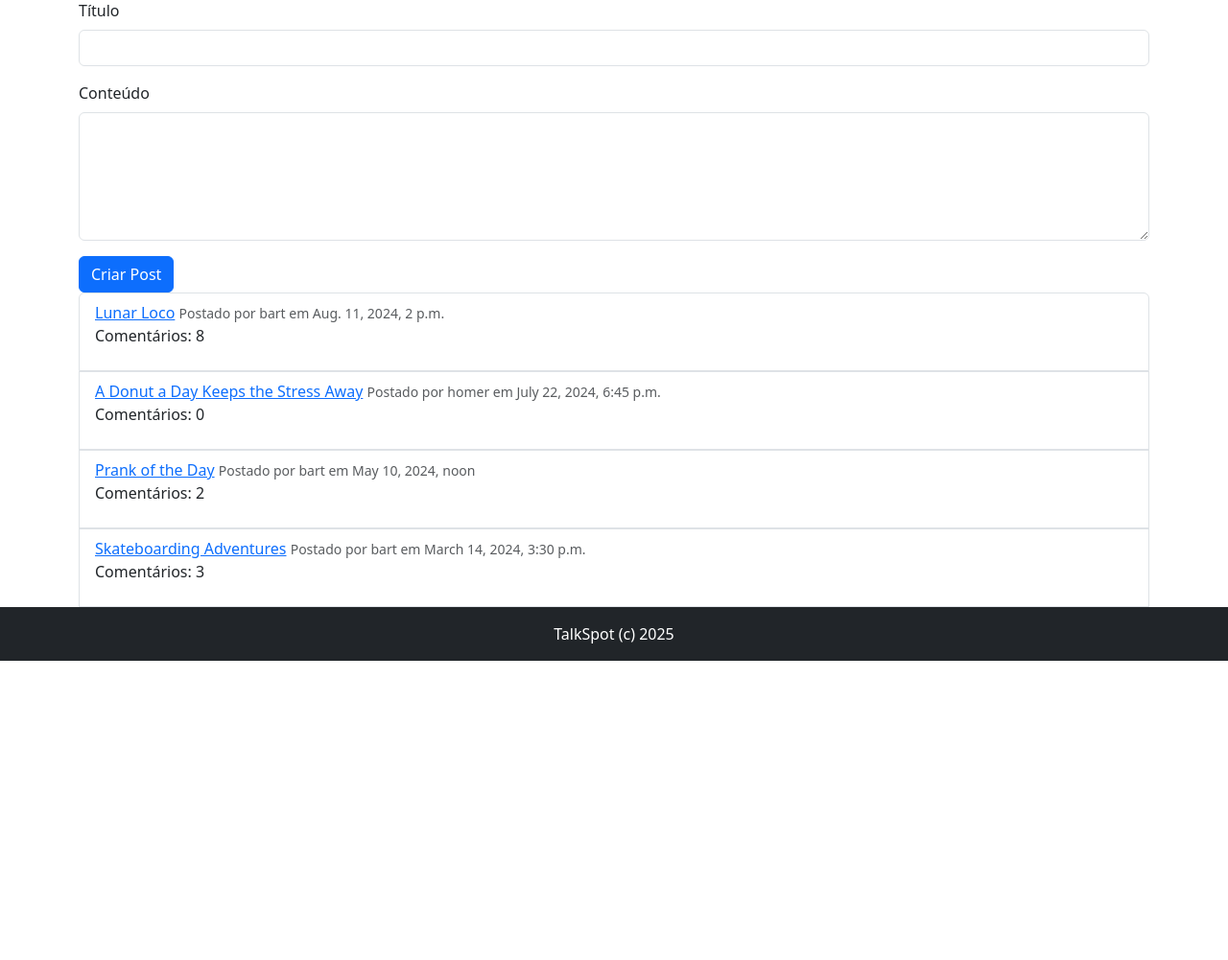
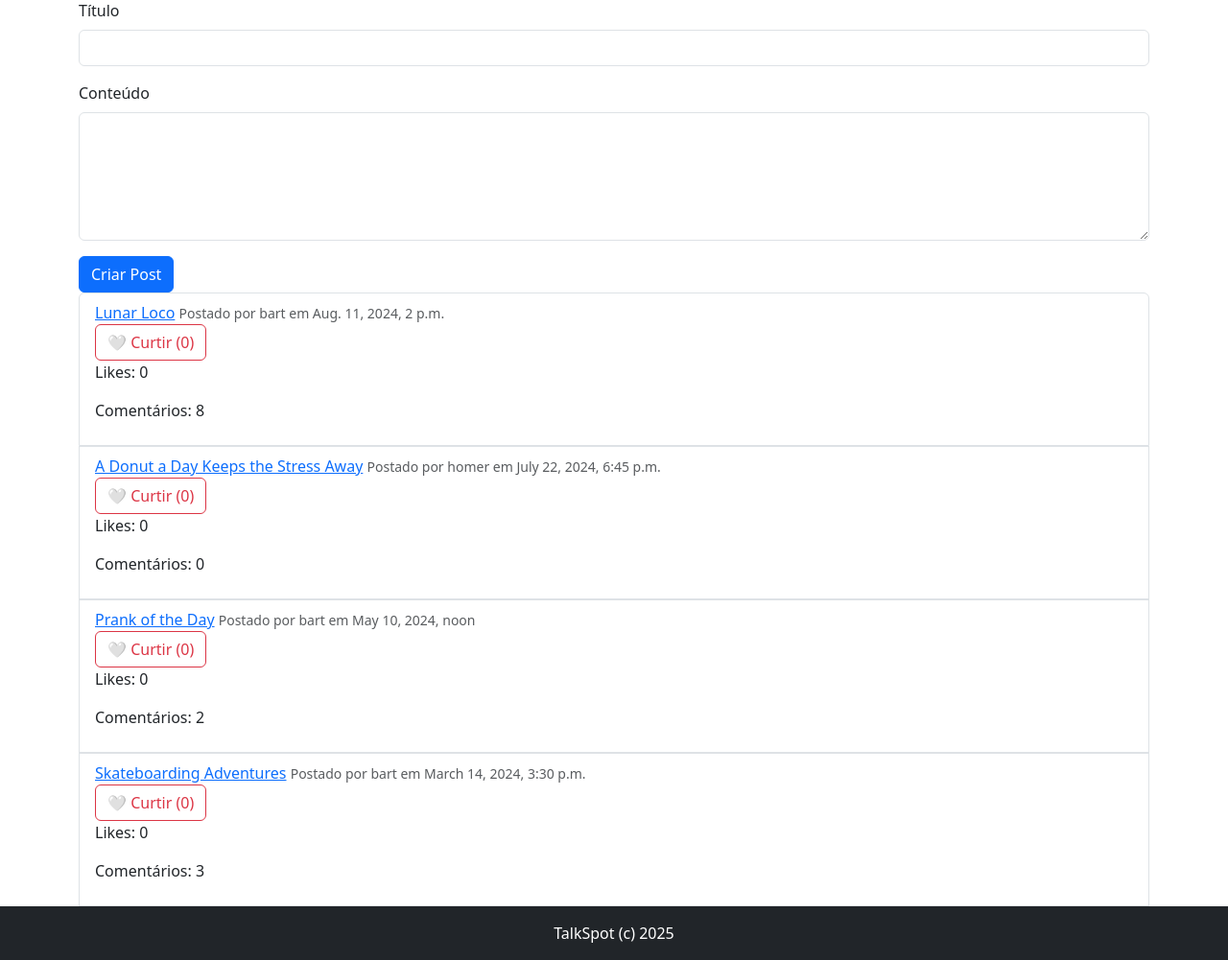
Before and after one commit to devtraldi/talkspot, a Django app: page /app/ in a window 1280 px wide. Shown: the part 271-1272 px from the top of the page at 96% size. Before the commit the page ends 960 px from the top, so only its background shows below. Run offline with Django 5.2, Linux system fonts and the light colour scheme; data comes from the database, SQL or seed files in the repository; data that the repository does not hold is empty.

Commit message:
botao curtir adicionado
ainda não está perfeito, mas já funciona. Não pode deixar os users is_staff curtirem e precisa fazer que após a curtida a página fique parada, pois está indo para o início do html

```diff
--- a/TalkSpot/app/models.py
+++ b/TalkSpot/app/models.py
@@ -14,9 +14,13 @@ class Post(models.Model):
     content = models.TextField()
     created_at = models.DateTimeField(auto_now_add=True)
     author = models.ForeignKey(User, on_delete=models.CASCADE, related_name='posts')
+    likes = models.ManyToManyField(User, related_name='liked_posts', blank=True)
 
     def __str__(self):
         return self.title
+
+    def total_likes(self):
+        return self.likes.count()
 
 
 class Comment(models.Model):
--- a/TalkSpot/app/templates/app/app.html
+++ b/TalkSpot/app/templates/app/app.html
@@ -29,6 +29,19 @@
         <li class="list-group-item">
             <a href="{% url 'post_list' post.id %}">{{ post.title }}</a>
             <small class="text-muted">Postado por {{ post.author.username }} em {{ post.created_at }}</small>
+            <!-- Botão de curtir -->
+            <form method="post" action="{% url 'like_post' post.id %}">
+                {% csrf_token %}
+                <button type="submit" class="btn btn-outline-danger">
+                    {% if request.user in post.likes.all %}
+                        ❤️ Descurtir
+                    {% else %}
+                        🤍 Curtir
+                    {% endif %}
+                    ({{ post.total_likes }})
+                </button>
+            </form>
+            <p>Likes: {{ post.likes.count }}</p>
             <p>Comentários: {{ post.comments.count }}</p>
 
             <!-- Botão de editar que abre em nova página -->
--- a/TalkSpot/app/templates/app/post.html
+++ b/TalkSpot/app/templates/app/post.html
@@ -25,6 +25,7 @@
 
     <h3>Comentários: {{ post.comments.count }}</h3>
     {% for comment in post.comments.all %}
+
     <div class="card mb-3">
         <div class="card-body">
             <p>{{ comment.content }}</p>
--- a/TalkSpot/app/urls.py
+++ b/TalkSpot/app/urls.py
@@ -12,4 +12,5 @@ urlpatterns = [
     path('post/<int:post_id>/comment/create/', views.create_comment, name='create_comment'),
     path('post/<int:post_id>/comment/<int:comment_id>/edit/', views.edit_comment, name='edit_comment'),
     path('post/<int:post_id>/comment/<int:comment_id>/delete/', views.delete_comment, name='delete_comment'),
+    path('post/<int:post_id>/like/', views.like_post, name='like_post'),
 ]
--- a/TalkSpot/app/views.py
+++ b/TalkSpot/app/views.py
@@ -106,3 +106,15 @@ def delete_comment(request, post_id, comment_id):
 
     # Redireciona de volta para a página do post
     return redirect('post_list', post_id=post_id)
+
+
+def like_post(request, post_id):
+    post = get_object_or_404(Post, id=post_id)
+
+    # Verifica se o usuário já curtiu o post
+    if request.user in post.likes.all():
+        post.likes.remove(request.user)  # Descurtir
+    else:
+        post.likes.add(request.user)  # Curtir
+
+    return redirect('app_index')
```
Also changed, not shown: TalkSpot/app/admin.py (+6 -1 lines), TalkSpot/app/migrations/0002_post_likes.py (added).
